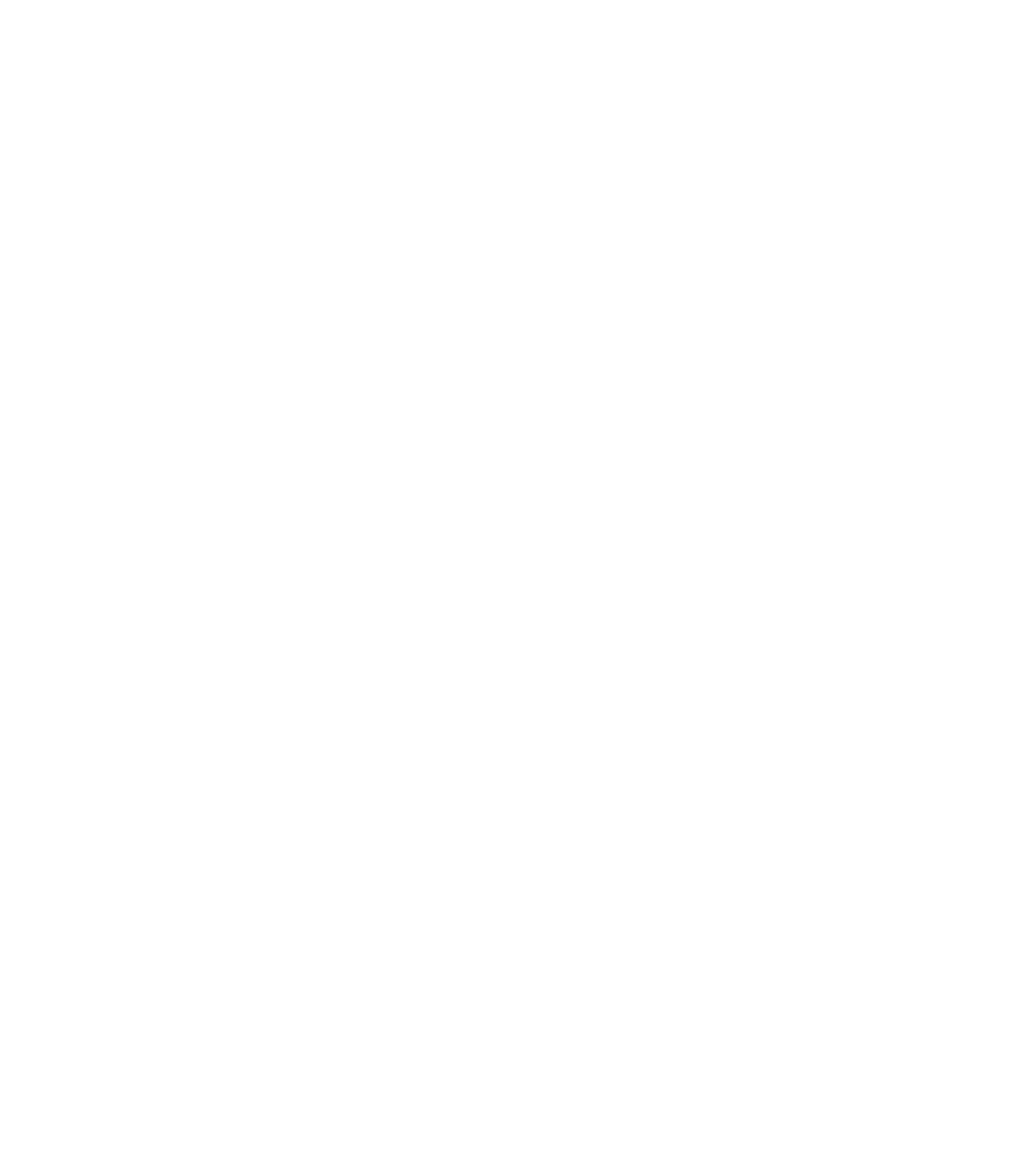
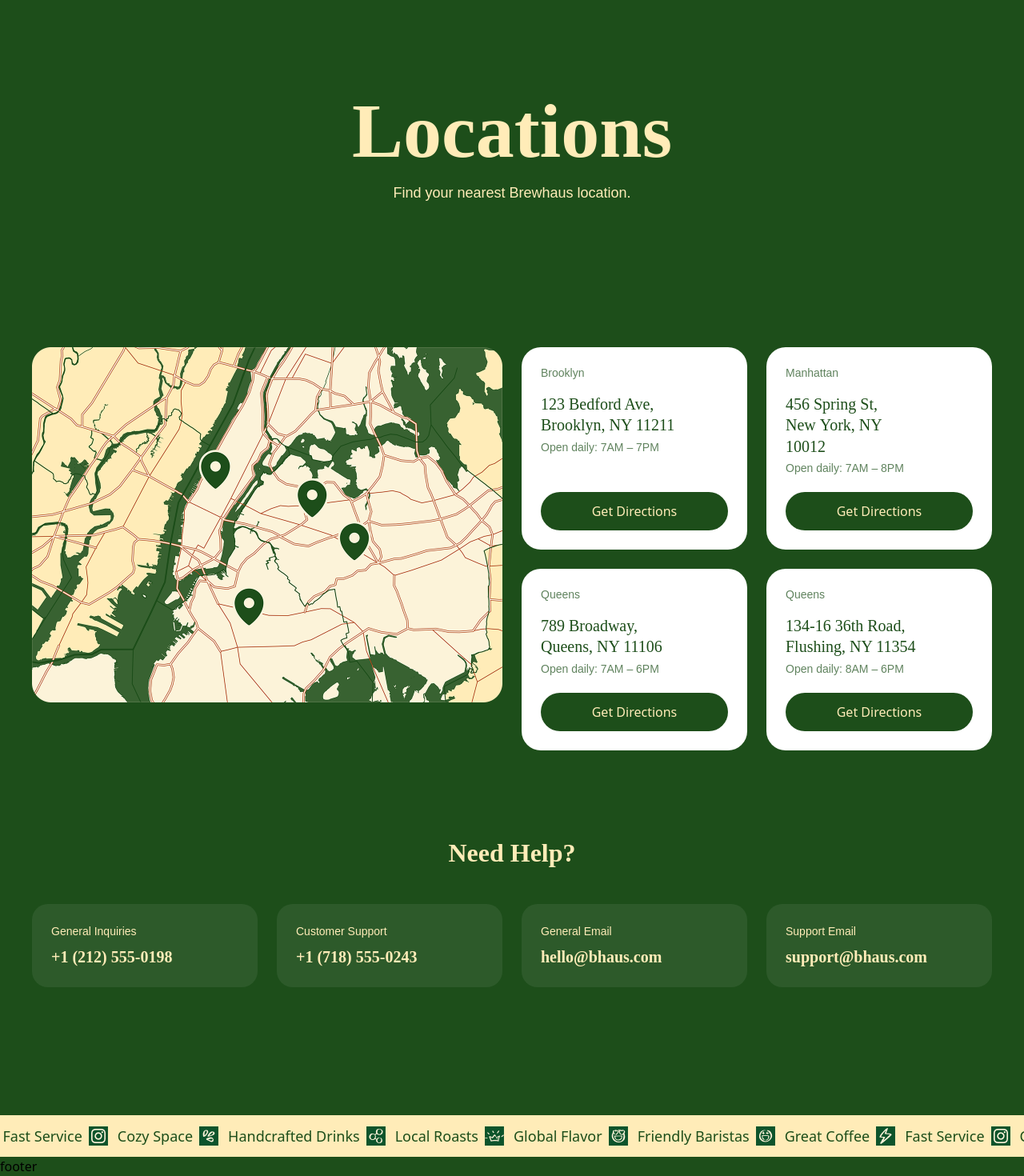
Before and after one commit to saddiabu4/coffe-market, a React (Vite) app: page /location in a window 1280 px wide. Before the commit this address had no page. Shown: the part 103-1573 px from the top of the page at 80% size. Before the commit the page ends 800 px from the top, so only its background shows below. Built offline with nearby package versions, Linux system fonts and the light colour scheme.

Commit message:
Fixed Buttons and create Location Page

```diff
--- a/src/App.jsx
+++ b/src/App.jsx
@@ -3,6 +3,7 @@ import { Route, Routes } from "react-router-dom"
 import Home from "./pages/Home"
 import Menu from "./pages/Menu"
 import ProductCMS from "./pages/ProductCMS"
+import Location from "./pages/Location"
 
 function App() {
 	return (
@@ -10,6 +11,7 @@ function App() {
 			<Route path='/' element={<Home />} />
 			<Route path='/menu' element={<Menu />} />
 			<Route path='/product/:id' element={<ProductCMS />} />
+			<Route path='/location' element={<Location />} />
 		</Routes>
 	)
 }
--- a/src/components/Button.jsx
+++ /dev/null
@@ -1,16 +0,0 @@
-import React from "react"
-
-const Button = ({ className, text, img = false, src }) => {
-	return (
-		<a
-			className={className}
-			onClick={(e) => {
-				e.preventDefault()
-			}}
-		>
-			{img ? <img src={src} alt='#' /> : text}
-		</a>
-	)
-}
-
-export default Button
--- a/src/components/FooterBanner.jsx
+++ b/src/components/FooterBanner.jsx
@@ -1,4 +1,6 @@
-import Button from "./Button"
+// import Button from "./Button"
+
+import { Link } from "react-router-dom"
 
 const FooterBanner = () => {
 	return (
@@ -26,27 +28,15 @@ const FooterBanner = () => {
 
 					{/* =-=-=-=-=-=-=-=-=- Button =-=-=-=-=-=-=-=-=*/}
 					<div className='flex flex-row items-center justify-center gap-3 max-sm:gap-2.5'>
-						<Button
-							img={true}
-							src={"/images/Uber Eats.svg"}
-							className={
-								"flex justify-center items-center p-5 rounded-xl bg-primary text-secondary w-[140px] h-[72px] cursor-pointer"
-							}
-						/>
-						<Button
-							img={true}
-							src={"/images/Grubhub.svg"}
-							className={
-								"flex justify-center items-center p-5 rounded-xl bg-primary text-secondary w-[72px] h-[72px] cursor-pointer"
-							}
-						/>
-						<Button
-							img={true}
-							src={"/images/Doordash.svg"}
-							className={
-								"flex justify-center items-center p-5 rounded-xl bg-primary text-secondary w-[72px] h-[72px] cursor-pointer"
-							}
-						/>
+						<Link className='btn_img'>
+							<img src='/images/Uber Eats.svg' alt='#' />
+						</Link>
+						<Link className='btn_img'>
+							<img src='/images/Grubhub.svg' alt='#' />
+						</Link>
+						<Link className='btn_img'>
+							<img src='/images/Doordash.svg' alt='#' />
+						</Link>
 					</div>
 				</div>
 			</div>
--- a/src/components/Menu/MenuHero.jsx
+++ b/src/components/HeroSection.jsx
@@ -1,33 +1,34 @@
-import Button from "../Button"
+import { Link } from "react-router-dom"
 
-const MenuHero = () => {
+const HeroSection = ({ title, subtitle, buttons }) => {
 	return (
 		<div className='bg-primary overflow-hidden w-full h-[505px] flex items-center justify-center'>
 			<div className='flex gap-[32px] flex-col items-center justify-center w-[680px] h-[108px] max-sm:w-[312px]'>
 				{/* Text */}
 				<div className='flex flex-col items-center gap-[12px]'>
 					<h1 className='font-calistoga font-[600] leading-[112%] text-8xl text-secondary  text-center max-sm:text-[48px] max-md:text-[80px] '>
-						Menu
+						{title}
 					</h1>
 					<p className='w-full h-[23px] text-center tracking-[2%] text-secondary font-cabin text-[18px] leading-[128%]'>
-						Handcrafted drinks and fresh pastries.
+						{subtitle}
 					</p>
 				</div>
 
 				{/* Button */}
-				<div className='flex flex-row items-center justify-center gap-3 max-sm:w-full max-sm:flex max-sm:flex-col'>
-					<Button
-						text='Our Locations'
-						className='cursor-pointer px-4 py-3 bg-secondary text-primary rounded-3xl font-cabin max-sm:w-full max-sm:text-center'
-					/>
-					<Button
-						text='About Us'
-						className='cursor-pointer px-4 py-3 rounded-3xl border-1 border-secondary text-secondary max-sm:w-full max-sm:text-center'
-					/>
-				</div>
+				{buttons ? (
+					<div className='flex flex-row items-center justify-center gap-3 max-sm:w-full max-sm:flex max-sm:flex-col'>
+						{buttons.map((button, index) => (
+							<Link to={button.to} className={button.className} key={index}>
+								{button.text}
+							</Link>
+						))}
+					</div>
+				) : (
+					""
+				)}
 			</div>
 		</div>
 	)
 }
 
-export default MenuHero
+export default HeroSection
--- a/src/constants/index.js
+++ b/src/constants/index.js
@@ -147,3 +147,34 @@ export const categoryLink = [
 		img: "/images/bakery.png",
 	},
 ]
+
+export const LocationTexts = {
+	location: [
+		{
+			subtitle: "Brooklyn",
+			title: "123 Bedford Ave, Brooklyn, NY 11211",
+			hourText: "Open daily: 7AM – 7PM",
+		},
+		{
+			subtitle: "Manhattan",
+			title: "456 Spring St, New York, NY 10012",
+			hourText: "Open daily: 7AM – 8PM",
+		},
+		{
+			subtitle: "Queens",
+			title: "789 Broadway, Queens, NY 11106",
+			hourText: "Open daily: 7AM – 6PM",
+		},
+		{
+			subtitle: "Queens",
+			title: "134-16 36th Road, Flushing, NY 11354",
+			hourText: "Open daily: 8AM – 6PM",
+		},
+	],
+	contact: [
+		{ subtitle: "General Inquiries", title: "+1 (212) 555-0198" },
+		{ subtitle: "Customer Support", title: "+1 (718) 555-0243" },
+		{ subtitle: "General Email", title: "hello@bhaus.com" },
+		{ subtitle: "Support Email", title: "support@bhaus.com" },
+	],
+}
--- a/src/index.css
+++ b/src/index.css
@@ -24,3 +24,18 @@
 		animation: scroll 20s linear infinite;
 	}
 }
+
+@layer buttons {
+	.btn_primary {
+		@apply cursor-pointer px-4 py-3 bg-secondary text-primary rounded-3xl font-cabin max-sm:w-full max-sm:text-center;
+	}
+	.btn_secondary {
+		@apply px-4 py-3 bg-primary rounded-4xl text-secondary max-sm:w-full text-center cursor-pointer;
+	}
+	.btn_outline {
+		@apply cursor-pointer px-4 py-3 rounded-3xl border-1 border-secondary text-secondary max-sm:w-full max-sm:text-center font-cabin;
+	}
+	.btn_img {
+		@apply flex justify-center items-center p-5 rounded-xl bg-primary text-secondary   cursor-pointer;
+	}
+}
--- /dev/null
+++ b/src/pages/Location.jsx
@@ -0,0 +1,101 @@
+import { Link } from "react-router-dom"
+import HeroSection from "../components/HeroSection"
+import { LocationTexts } from "../constants"
+import ScrollTicker from "../components/ScrollTicker"
+import Footer from "../components/Footer"
+import Navbar from "../components/Navbar"
+
+const Location = () => {
+	return (
+		<section className='bg-primary' id='#location'>
+			<div>
+				<div>
+					<div>
+						<Navbar />
+						<HeroSection
+							title={"Locations"}
+							subtitle={"Find your nearest Brewhaus location."}
+						/>
+					</div>
+					<div className='px-10 pb-40 pt-0 mt-0 max-sm:px-6 max-sm:pb-[104px] flex flex-col gap-[104px]'>
+						{/* Locations */}
+						<div>
+							<div className='grid grid-cols-2 gap-6 justify-center max-md:grid-cols-1'>
+								<div className='w-full'>
+									<img src='/images/Map.png' alt='map' />
+								</div>
+								<div className='grid grid-cols-2 gap-6 max-md:order-first max-sm:grid-cols-1 max-sm:gap-4'>
+									{LocationTexts.location.map((item, index) => (
+										<div
+											className='flex flex-col justify-between bg-white gap-5 p-6 rounded-3xl'
+											key={index}
+										>
+											<div className='flex flex-col gap-4'>
+												<p className='text-primary/70 font-cabin text-sm leading-[128%] tracking-[3%]'>
+													{item.subtitle}
+												</p>
+												<div className='flex flex-col gap-1.5 '>
+													<h2 className='text-primary font-calistoga text-xl leading-[132%] tracking-[2%] w-full max-w-[170px] max-sm:text-lg'>
+														{item.title}
+													</h2>
+													<p className='text-primary/70 font-cabin text-sm leading-[128%] tracking-[3%]'>
+														{item.hourText}
+													</p>
+												</div>
+											</div>
+											<Link className='btn_secondary'>Get Directions</Link>
+										</div>
+									))}
+								</div>
+							</div>
+						</div>
+
+						{/* Contact */}
+						<div className='flex flex-col gap-10'>
+							<div className='flex items-center justify-center'>
+								<h1 className='font-calistoga text-[32px] font-bold text-secondary max-sm:text-2xl'>
+									Need Help?
+								</h1>
+							</div>
+							<div>
+								<div className='grid grid-cols-4 gap-6 max-md:grid-cols-2 max-sm:grid-cols-1 max-sm:gap-4'>
+									{LocationTexts.contact.map((item, index) => (
+										<div
+											className='flex flex-col gap-2 p-6 rounded-[20px] bg-white/7 text-secondary'
+											key={index}
+										>
+											<p className='font-cabin text-sm'>{item.subtitle}</p>
+											<h2 className='font-calistoga text-xl font-bold'>
+												{item.title}
+											</h2>
+										</div>
+									))}
+								</div>
+							</div>
+						</div>
+					</div>
+					<ScrollTicker />
+					<Footer />
+				</div>
+			</div>
+		</section>
+	)
+}
+
+export default Location
+
+{
+	/* <div className='flex flex-col gap-4' key={index}>
+											<p className='text-primary/70 font-cabin text-sm leading-[128%] tracking-[3%]'>
+												{item.subtitle}
+											</p>
+											<div className='flex flex-col gap-1.5 '>
+												<h2 className='text-primary font-calistoga text-[16px] leading-[132%] tracking-[2%] '>
+													{item.title}
+												</h2>
+												<p className='text-primary/70 font-cabin text-sm leading-[128%] tracking-[3%]'>
+													{item.hourText}
+												</p>
+											</div>
+										</div> */
+}
--- a/src/pages/Menu.jsx
+++ b/src/pages/Menu.jsx
@@ -1,7 +1,7 @@
 import Footer from "../components/Footer"
 import FooterBanner from "../components/FooterBanner"
+import HeroSection from "../components/HeroSection"
 import MenuCategory from "../components/Menu/MenuCategory"
-import MenuHero from "../components/Menu/MenuHero"
 import Navbar from "../components/Navbar"
 import ScrollTicker from "../components/ScrollTicker"
 
@@ -10,7 +10,14 @@ const Menu = () => {
 		<section id='#menu'>
 			<Navbar />
 			{/* Bu yerga Ibrohimjon kod yozadi */}
-			<MenuHero />
+			<HeroSection
+				title={"Menu"}
+				subtitle={"Handcrafted drinks and fresh pastries."}
+				buttons={[
+					{ text: "Our Locations", className: "btn_primary", to: "/location" },
+					{ text: "About Us", className: "btn_outline", to: "/about" },
+				]}
+			/>
 			<ScrollTicker />
 			<MenuCategory />
 			<FooterBanner />
--- a/src/pages/ProductCMS.jsx
+++ b/src/pages/ProductCMS.jsx
@@ -1,11 +1,10 @@
 import React from "react"
-import Button from "../components/Button"
 import Footer from "../components/Footer"
 import FooterBanner from "../components/FooterBanner"
 import ProductRender from "../components/ProductRender"
 import ScrollTicker from "../components/ScrollTicker"
 import { ProductCms } from "../constants"
-import { useLocation, useParams } from "react-router-dom"
+import { Link, useLocation, useParams } from "react-router-dom"
 
 const ProductCMS = () => {
 	const { id } = useParams()
@@ -20,7 +19,7 @@ const ProductCMS = () => {
 					<div className='flex flex-row justify-center items-center gap-[48px] w-[960px] max-sm:flex-col max-md:gap-6 max-sm:gap-8'>
 						<div className='flex justify-center items-center bg-primary rounded-3xl w-[450px] h-[450px] max-md:w-[400px] max-md:h-[400px] max-sm:w-[350px] max-sm:h-[350px]'>
 							<img
-								src='/images/coffe.png'
+								src={product.img}
 								alt=''
 								className='w-[450px] h-[450px] max-md:w-[400px] max-md:h-[400px] max-sm:w-[350px] max-sm:h-[350px]'
 							/>
@@ -99,12 +98,9 @@ const ProductCMS = () => {
 						<h1 className='font-calistoga text-[32px] text-primary max-sm:w-[200px]'>
 							You’ll Love These Too
 						</h1>
-						<Button
-							text={"Explore Menu"}
-							className={
-								"px-4 py-3 bg-primary rounded-4xl text-secondary max-sm:w-full text-center cursor-pointer"
-							}
-						/>
+						<Link to={"/menu"} className='btn_secondary'>
+							Explore Menu
+						</Link>
 					</div>
 					<ProductRender
 						items={ProductCms}
```
Also changed, not shown: public/images/Map.png (added).
